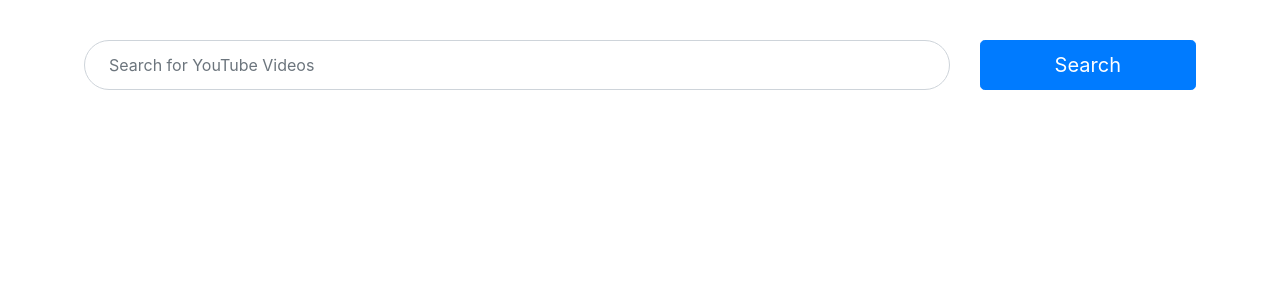
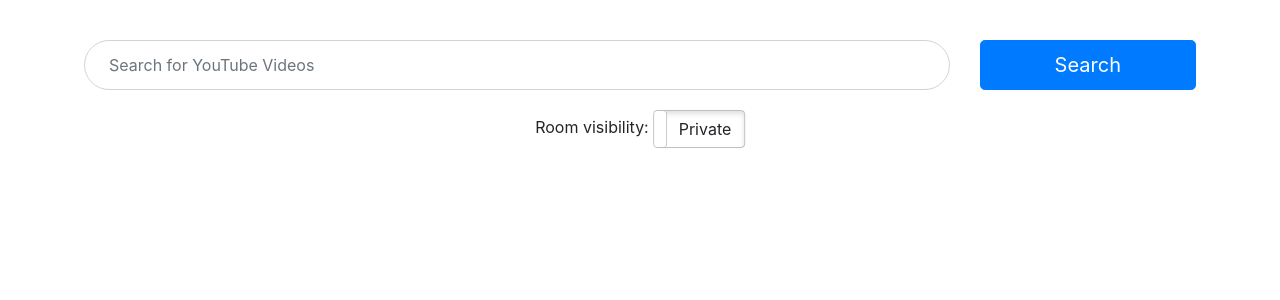
Before and after one commit to DominicWuest/CompanionWatch, a Node project: template public/views/roomWatch.ejs in a window 1280 px wide. Shown: the part 56-356 px from the top of the page. Run offline with Node 20 templates, Linux system fonts and the light colour scheme; the template is opened without the code that fills it, so the values that code supplies are empty.

Commit message:
Added frontend for toggling room visibility

```diff
--- a/app.js
+++ b/app.js
@@ -118,6 +118,10 @@ watch.on('connection', function(socket) {
   .on('requestVideoSync', function() {
     socket.emit('videoChange', roomObject.lastId);
   })
+  // Sends the visibility of the room to the client
+  .on('requestVisibilitySync', function() {
+    socket.emit('visibilityChange', roomObject.public);
+  })
   // Gets called by clients when they want to sync the state of their player to the ones of the other clients
   .on('requestStateSync', function() {
     socket.emit('stateChange', roomObject.lastState);
@@ -132,7 +136,7 @@ watch.on('connection', function(socket) {
   })
   // Gets called whenever the state of one of the clients players changes
   .on('stateChange', function(state, duration) {
-    socket.broadcast.to(room).emit('stateChange', state);
+    socket.broadcast.to(roomId).emit('stateChange', state);
     roomObject.lastState = state;
     // If the new state is playing
     if (state === 1) {
@@ -145,7 +149,7 @@ watch.on('connection', function(socket) {
   })
   // Gets called whenever a client changes the time of their video
   .on('timeChange', function(data) {
-    socket.broadcast.to(room).emit('timeChange', data);
+    socket.broadcast.to(roomId).emit('timeChange', data);
     // Set lastDuration to the current time sent by the user
     roomObject.lastDuration = data;
     // Set the last time whewn the duration was updated to the current time
@@ -169,18 +173,25 @@ watch.on('connection', function(socket) {
     // Reset lastDuration and countDuration
     roomObject.lastDuration = 0; roomObject.countDuration = true; roomObject.lastDurationTime = time.time();
     // Send the video id to all other users
-    socket.broadcast.to(room).emit('videoChange', id);
+    socket.broadcast.to(roomId).emit('videoChange', id);
   })
   // Gets called whenever the user changed the visibility of the room
   .on('changeVisibility', function(public) {
+    // Don't do anything if the state itself didn't change
+    if (public !== roomObject.public) {
       roomObject.public = public;
       if (public) {
+        // Add room to public rooms array
         publicRooms[0].push(roomObject);
         publicRooms[1].push(roomId);
       } else {
+        // Remove the room from the public rooms array
         let publicIndex = publicRooms[1].indexOf(roomId);
         publicRooms[0].splice(publicIndex, 1);
         publicRooms[1].splice(publicIndex, 1);
+      }
+      // Synchronise visibility between users
+      socket.broadcast.to(roomId).emit('visibilityChange', public);
     }
   })
   // Decrement the amount of connected clients when one disconnects
@@ -190,6 +201,12 @@ watch.on('connection', function(socket) {
     if (roomObject.connectedClients === 0) {
       rooms[0].splice(index, 1);
       rooms[1].splice(index, 1);
+      // Remove the room from the public rooms list if its visibility was public
+      if (roomObject.public) {
+        let publicIndex = publicRooms[1].indexOf(roomId);
+        publicRooms[0].splice(publicIndex, 1);
+        publicRooms[1].splice(publicIndex, 1);
+      }
     }
   });
 });
--- /dev/null
+++ b/public/css/bootstrap-toggle.min.css
@@ -0,0 +1,28 @@
+/*! ========================================================================
+ * Bootstrap Toggle: bootstrap-toggle.css v2.2.0
+ * http://www.bootstraptoggle.com
+ * ========================================================================
+ * Copyright 2014 Min Hur, The New York Times Company
+ * Licensed under MIT
+ * ======================================================================== */
+.checkbox label .toggle,.checkbox-inline .toggle{margin-left:-20px;margin-right:5px}
+.toggle{position:relative;overflow:hidden}
+.toggle input[type=checkbox]{display:none}
+.toggle-group{position:absolute;width:200%;top:0;bottom:0;left:0;transition:left .35s;-webkit-transition:left .35s;-moz-user-select:none;-webkit-user-select:none}
+.toggle.off .toggle-group{left:-100%}
+.toggle-on{position:absolute;top:0;bottom:0;left:0;right:50%;margin:0;border:0;border-radius:0}
+.toggle-off{position:absolute;top:0;bottom:0;left:50%;right:0;margin:0;border:0;border-radius:0}
+.toggle-handle{position:relative;margin:0 auto;padding-top:0;padding-bottom:0;height:100%;width:0;border-width:0 1px}
+.toggle.btn{min-width:59px;min-height:34px}
+.toggle-on.btn{padding-right:24px}
+.toggle-off.btn{padding-left:24px}
+.toggle.btn-lg{min-width:79px;min-height:45px}
+.toggle-on.btn-lg{padding-right:31px}
+.toggle-off.btn-lg{padding-left:31px}
+.toggle-handle.btn-lg{width:40px}
+.toggle.btn-sm{min-width:50px;min-height:30px}
+.toggle-on.btn-sm{padding-right:20px}
+.toggle-off.btn-sm{padding-left:20px}
+.toggle.btn-xs{min-width:35px;min-height:22px}
+.toggle-on.btn-xs{padding-right:12px}
+.toggle-off.btn-xs{padding-left:12px}
--- a/public/css/roomWatch.css
+++ b/public/css/roomWatch.css
@@ -19,6 +19,29 @@ nav .container {
 
 a:hover {
   cursor: pointer;
+}
+
+.visibilityToggleWrapper {
+  display: block;
+  position: absolute;
+  left: 50%;
+  transform: translateX(-50%);
+}
+
+.visibilityToggleWrapper * {
+  display: inline-block;
+}
+
+.toggle-off {
+    box-shadow: inset 0 3px 5px rgba(0, 0, 0, .125);
+}
+.toggle.off {
+    border-color: rgba(0, 0, 0, .25);
+}
+
+.toggle-handle {
+    background-color: white;
+    border: thin rgba(0, 0, 0, .25) solid;
 }
 
 #player {
--- a/public/js/roomWatch.js
+++ b/public/js/roomWatch.js
@@ -101,6 +101,10 @@ socket
   // Pause the player and load the new video
   player.loadVideoById(id);
 })
+// Synchronises shwon visibility for clients
+.on('visibilityChange', function(data) {
+  $('#visibilityToggle').prop('checked', data).change();
+})
 // Gets called after the user sent a search request, displays the results
 .on('searchResults', (data) => displayResults(data));
 
@@ -108,8 +112,9 @@ socket
 
 // Gets called as soon as the player has finished loading
 function startVideo() {
-  // Sync the newly connected clients players videoId and state with the one of the other clients
+  // Sync the newly connected clients players videoId, visibility and state with the one of the other clients
   socket.emit('requestVideoSync');
+  socket.emit('requestVisibilitySync');
   socket.emit('requestStateSync');
   // Send a request to sync times after the player has finished loading
   let timeSyncInterval = setInterval(function() {
@@ -137,3 +142,8 @@ function synchPlayerStates(data) {
   // Set the last state to the current state
   lastState = state;
 }
+
+// Gets called when the value of the visibility checkbox changes. Sends new visibility status of room
+function changeVisibility(data) {
+  socket.emit('changeVisibility', data);
+}
--- a/public/views/roomWatch.ejs
+++ b/public/views/roomWatch.ejs
@@ -7,9 +7,11 @@
     <script defer src="/js/roomWatch.js" charset="utf-8"></script>
     <script defer src="/js/jquery.slim.min.js" charset="utf-8"></script>
     <script defer src="/js/bootstrap.bundle.min.js" charset="utf-8"></script>
+    <script defer src="/js/bootstrap-toggle.min.js" charset="utf-8"></script>
     <script defer src="https://unpkg.com/axios/dist/axios.min.js"></script>
+    <link rel="stylesheet" href="/css/bootstrap.min.css">
     <link rel="stylesheet" href="/css/roomWatch.css">
-    <link rel="stylesheet" href="/css/bootstrap.min.css">
+    <link rel="stylesheet" href="/css/bootstrap-toggle.min.css">
   </head>
   <body>
     <nav class="navbar navbar-expand-lg navbar-dark bg-dark static-top">
@@ -39,6 +41,10 @@
         <input type="text" id="videoQuery" class="form-control" placeholder="Search for YouTube Videos" onkeyup="if(event.key==='Enter')onVideoSearch()" autocomplete="off">
         <button type="button" class="btn btn-lg btn-primary btn-block videoSearchButton" name="videoSearch" onclick="onVideoSearch()">Search</button>
       </div>
+      <label class="visibilityToggleWrapper">
+        Room visibility:
+        <input id="visibilityToggle" type="checkbox" data-toggle="toggle" data-on="Public" data-off="Private" onchange="changeVisibility(this.checked);">
+      </label>
       <div id="player"></div>
       <script type="text/javascript">
         var tag = document.createElement('script');
```
Also changed, not shown: public/js/bootstrap-toggle.min.js (added), 1 other file. Lines whose indentation alone changed are shown as unchanged.
